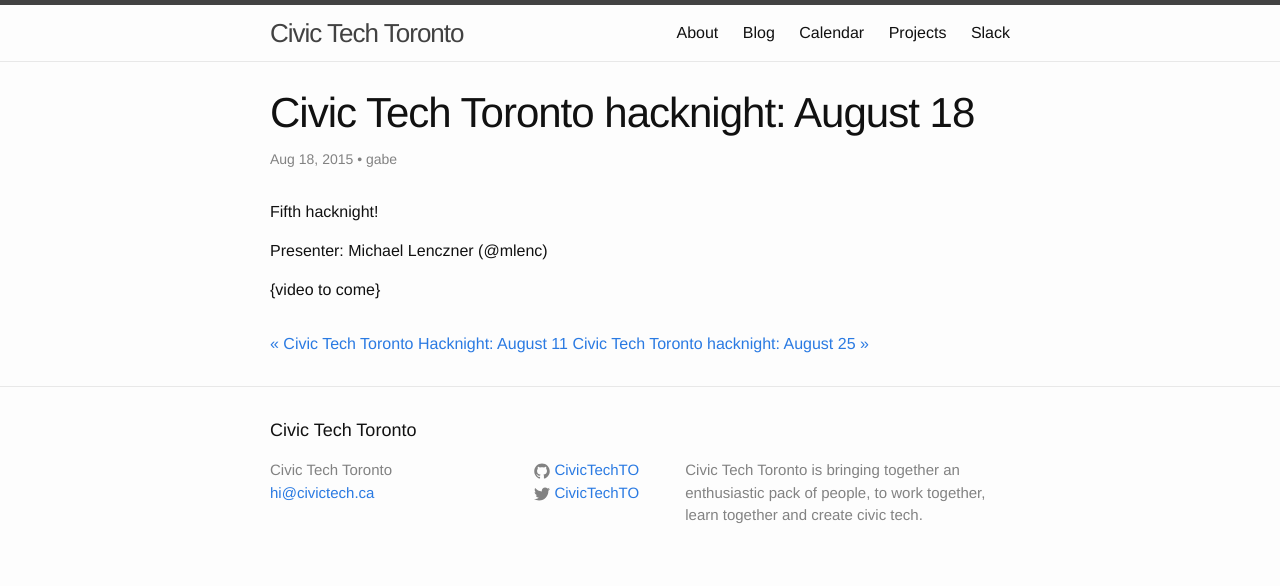
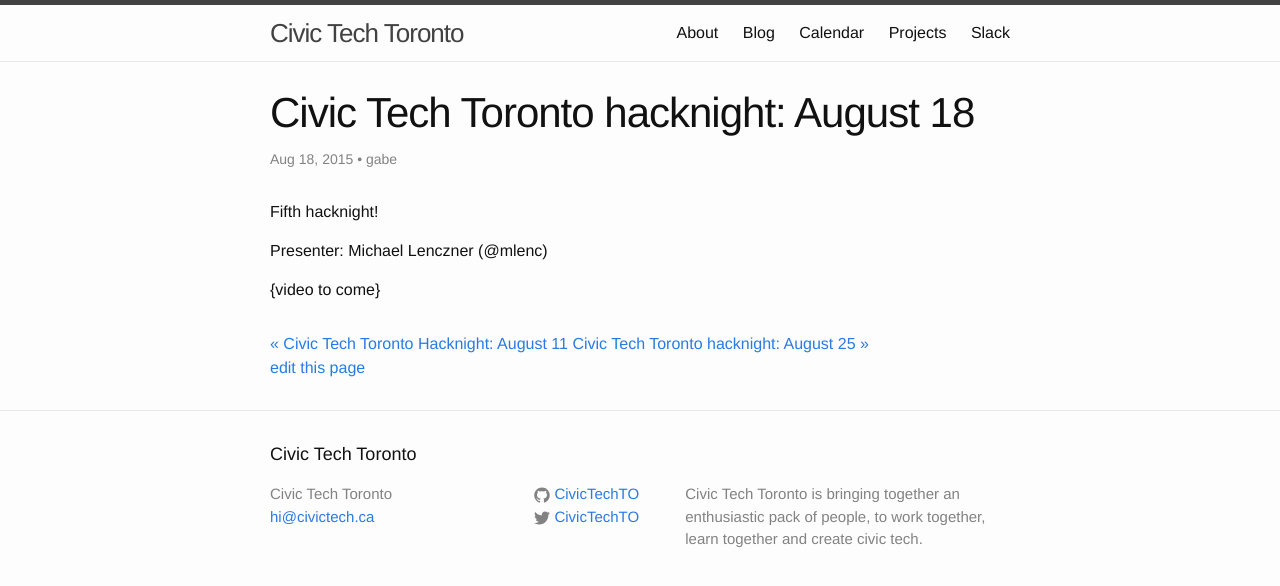
Before and after one commit to CivicTechTO/civictechto-jekyll, a Jekyll site: the page built from _posts/2015-08-18-civic-tech-toronto-hacknight-august-18.md, in a window 1280 px wide. Shown: the top 586 px of the page. Built offline with Jekyll 4.4.1, drawn with Linux system fonts in a browser that asks for light colours; Markdown is read by kramdown in place of the engine named in the settings.

Commit message:
Added prose edit links for posts.

```diff
--- a/_config.yml
+++ b/_config.yml
@@ -31,3 +31,10 @@
 
 # Ignore files present during Heroku deploy
 exclude: ['app.json', 'config.ru', 'Gemfile', 'Gemfile.lock', 'vendor']
+
+# Prose config
+org_name: patcon
+repo_name: civictechto-jekyll
+prose_branch: master
+root_url: https://civictechto.herokuapp.com
+prose_url: http://prose.io
--- /dev/null
+++ b/_includes/prose-edit-link.html
@@ -0,0 +1,3 @@
+{% unless page.editable == false %}
+<div><a id="edit-page" href="http://prose.io/#{{ site.org_name }}/{{ site.repo_name }}/edit/{{ site.prose_branch }}/{{ page.path }}">edit this page</a></div>
+{% endunless %}
--- a/_layouts/post.html
+++ b/_layouts/post.html
@@ -21,4 +21,6 @@
     {% endif %}
   </div>
 
+  {% include prose-edit-link.html %}
+
 </article>
```
